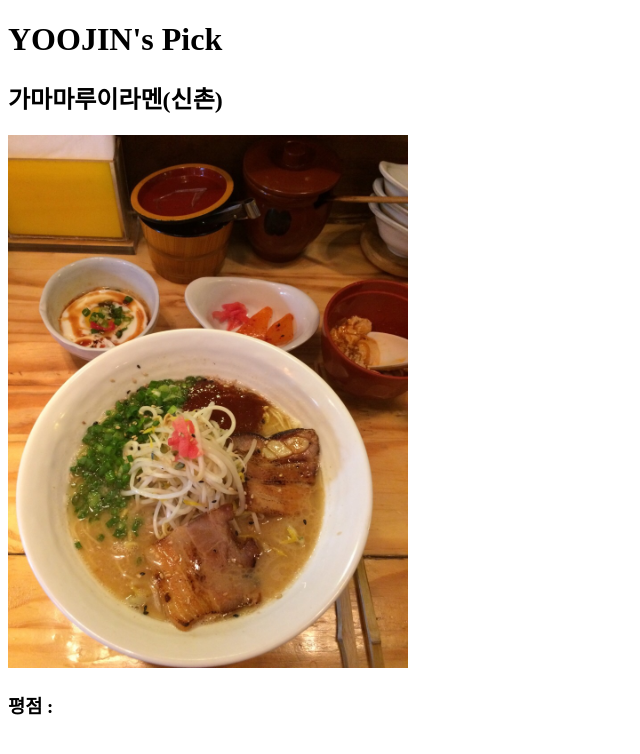
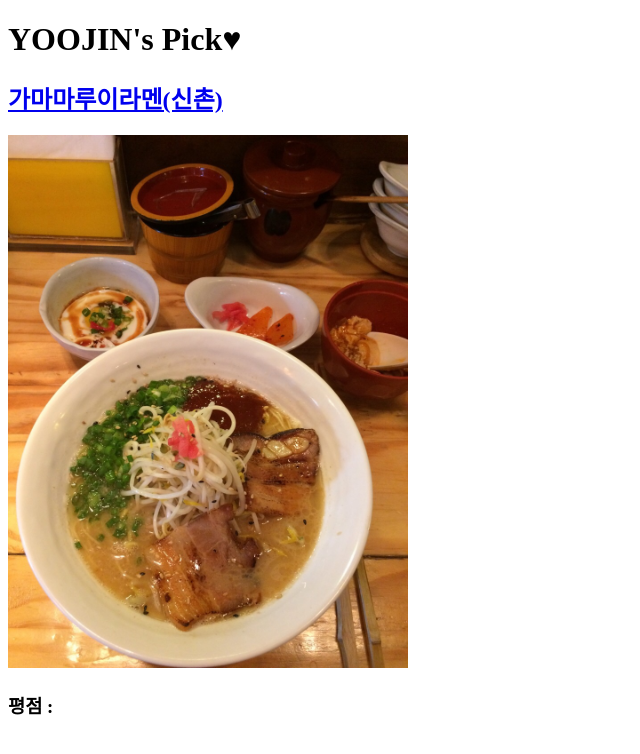
Before and after one commit to jongwon9422/PARK, a plain HTML site: page 3.html in a window 1280 px wide. Shown: the whole page, without its empty margins (0-640 px from the left). Drawn offline with Linux system fonts and the light colour scheme.

Commit message:
Add files via upload

```diff
--- a/3.html
+++ b/3.html
@@ -5,8 +5,8 @@
     <title>YOOJIN's Pick♥</title>
   </head>
   <body>
-    <h1>YOOJIN's Pick<h1>
-    <h2>가마마루이라멘(신촌)</h2>
+    <h1>YOOJIN's Pick♥<h1>
+    <h2><a href="https://store.naver.com/restaurants/detail?entry=plt&id=20123242&query" target="_blank">가마마루이라멘(신촌)</a></h2>
     <img src="3.jpg" width="400">
     <h3>평점 : </h3>
   </body>
```
Also changed, not shown: 2.html (+2 -2 lines), 4.html (+2 -2 lines), 5.html (+2 -2 lines), 6.html (+1 -1 lines).
